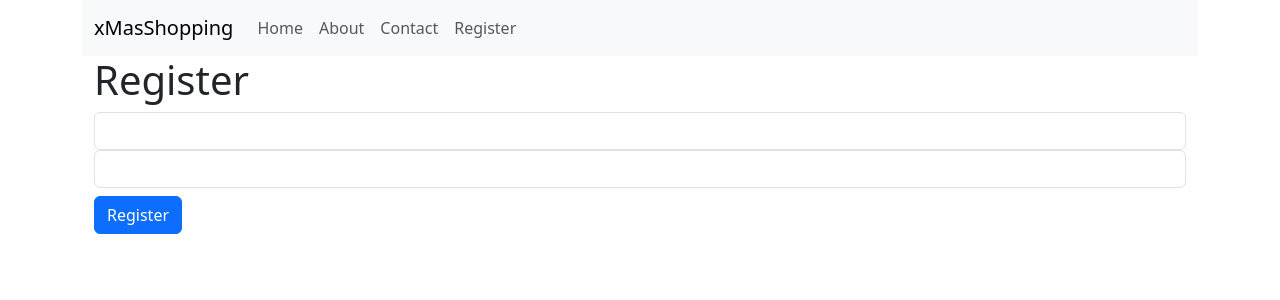
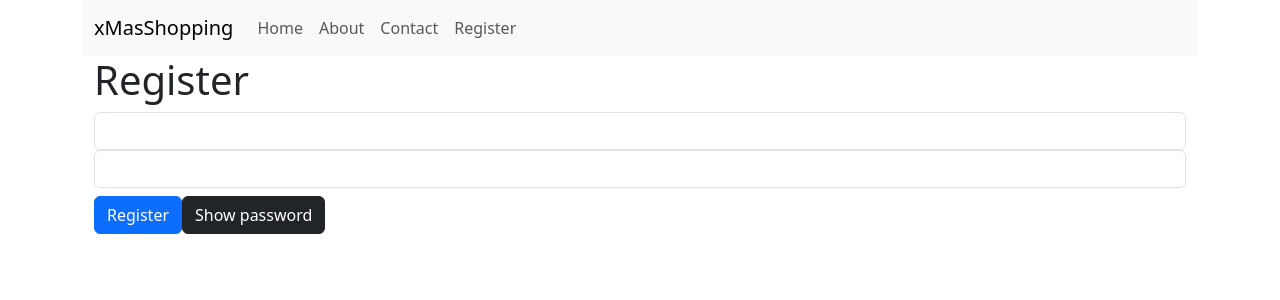
Before and after one commit to mdenitti/Angular18, an Angular app: page /register in a window 1280 px wide. Shown: the top 300 px of the page. Built offline with nearby package versions, Linux system fonts and the light colour scheme.

Commit message:
added show password feature to the register

```diff
--- a/src/app/register/register.component.html
+++ b/src/app/register/register.component.html
@@ -4,8 +4,9 @@
     <div class="col-md-12">
     <h1>Register</h1>
       <input type="text" class="form-control" [(ngModel)]="username" />
-      <input type="text" class="form-control" [(ngModel)]="password" />
+      <input type="{{showPassword ? 'text' : 'password'}}" class="form-control" [(ngModel)]="password" />
       <button class="btn btn-primary mt-2" (click)="onSubmit()" type="submit">Register</button>
+      <button class="btn btn-dark mt-2" (click)="togglePasswordVisibility()">Show password</button>
     </div>
   </div>
 </div>
--- a/src/app/register/register.component.ts
+++ b/src/app/register/register.component.ts
@@ -14,9 +14,14 @@ export class RegisterComponent {
 
   password: any;
   username: any;
+  showPassword: boolean = false;
 
   constructor(private userService: UserService, private toastr: ToastrService) {
 
+  }
+
+  togglePasswordVisibility(): void {
+    this.showPassword = !this.showPassword;
   }
 
   onSubmit() {
@@ -31,7 +36,7 @@ export class RegisterComponent {
     this.username = '';
     this.password = '';
 
-}
+  }
 
 
 
```
